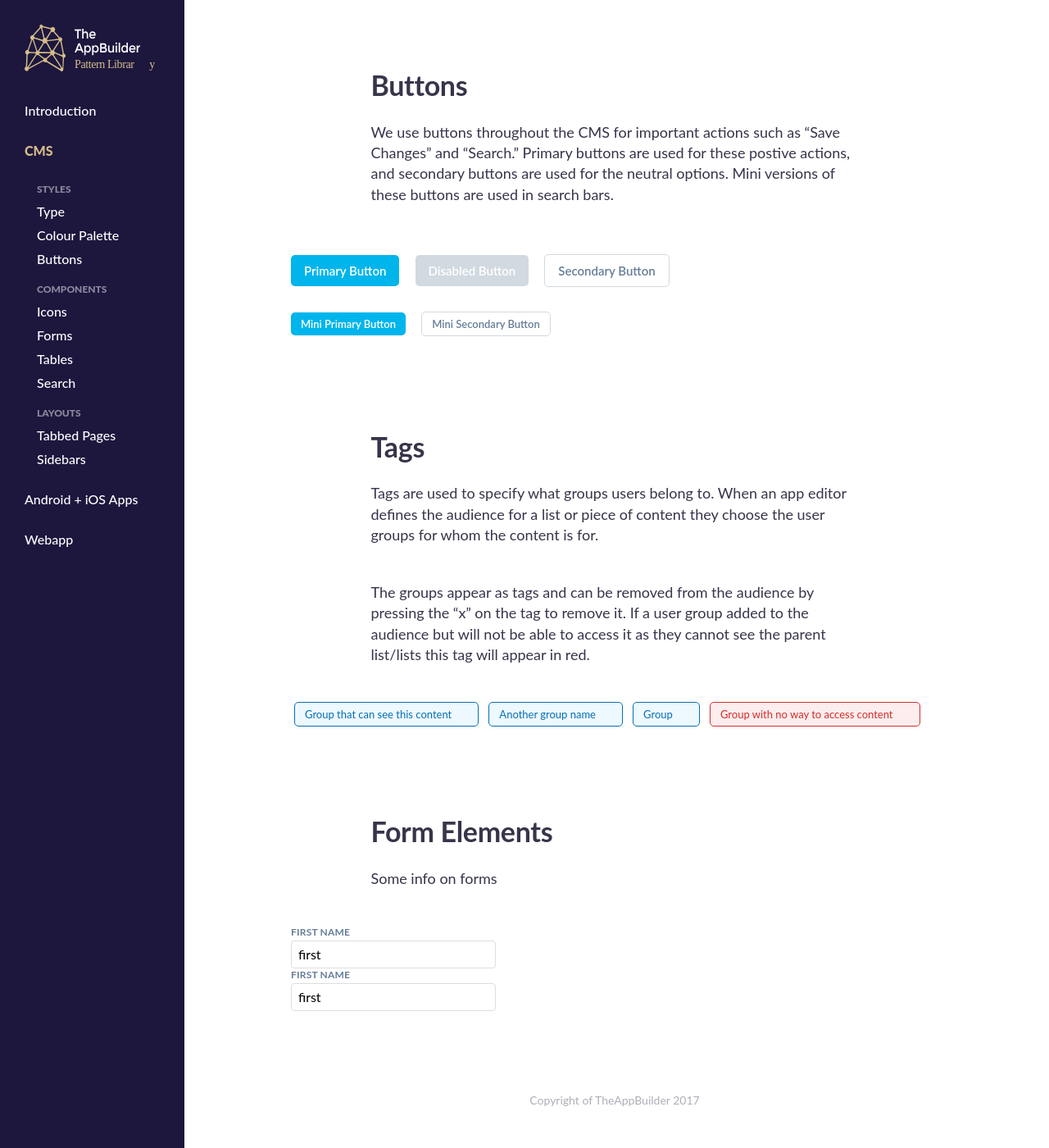
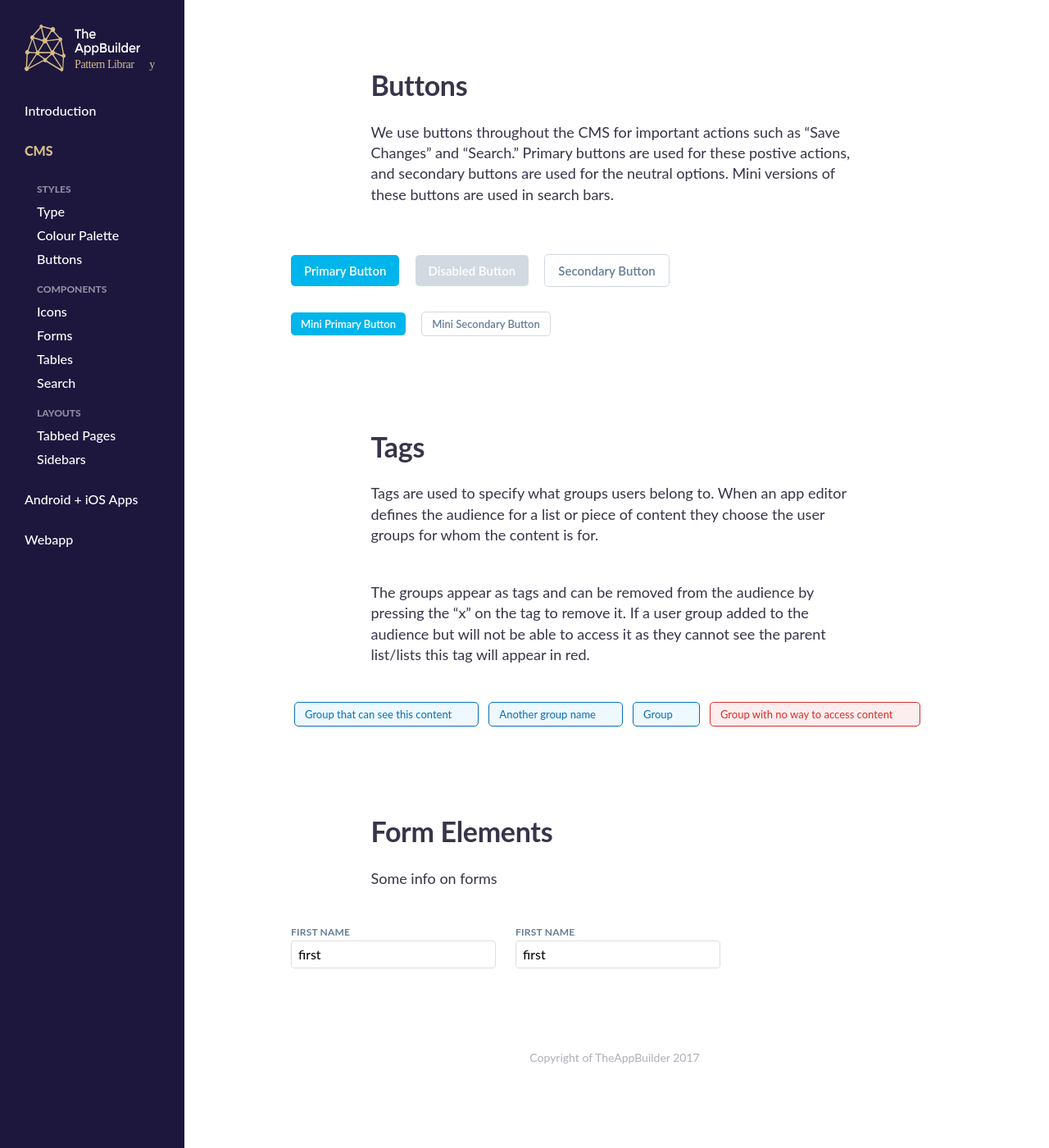
Before and after one commit to TheAppBuilderTeam/tab-pattern-library, a Jekyll site: the page built from cms/index.md, in a window 1280 px wide and 1400 px high, scrolled down 2308 px. Shown: the whole window at 82% size. Built offline with Jekyll 4.4.1, drawn with Linux system fonts in a browser that asks for light colours; some web fonts are replaced; our own code applies the rules of GitHub Pages for plain Markdown files.

Commit message:
cms styles css

```diff
--- a/_sass/cms/_styles.scss
+++ b/_sass/cms/_styles.scss
@@ -154,9 +154,14 @@ label{
 
 input[type=text], input[type=password], input[type=email], input[type=tel], textarea, select{
 	height: 34px;
-    padding: 6px 8px;
-    vertical-align: middle;
+  padding: 6px 8px;
+  vertical-align: middle;
 	width: 250px;
-    border: 1px solid #ddd;
-    border-radius: 4px;
+  border: 1px solid #ddd;
+  border-radius: 4px;
 }
+
+.form-group{
+	display: inline-block;
+	margin-right: 20px;
+}
```
